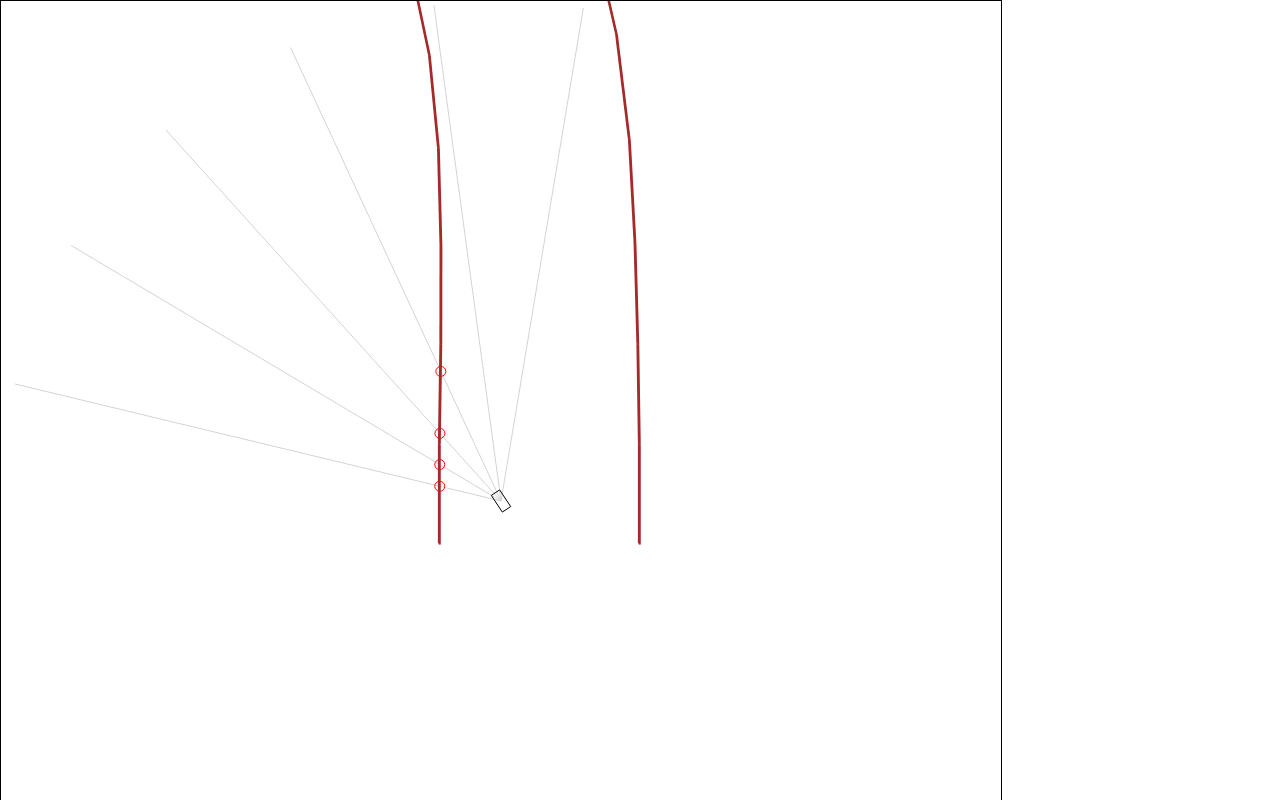
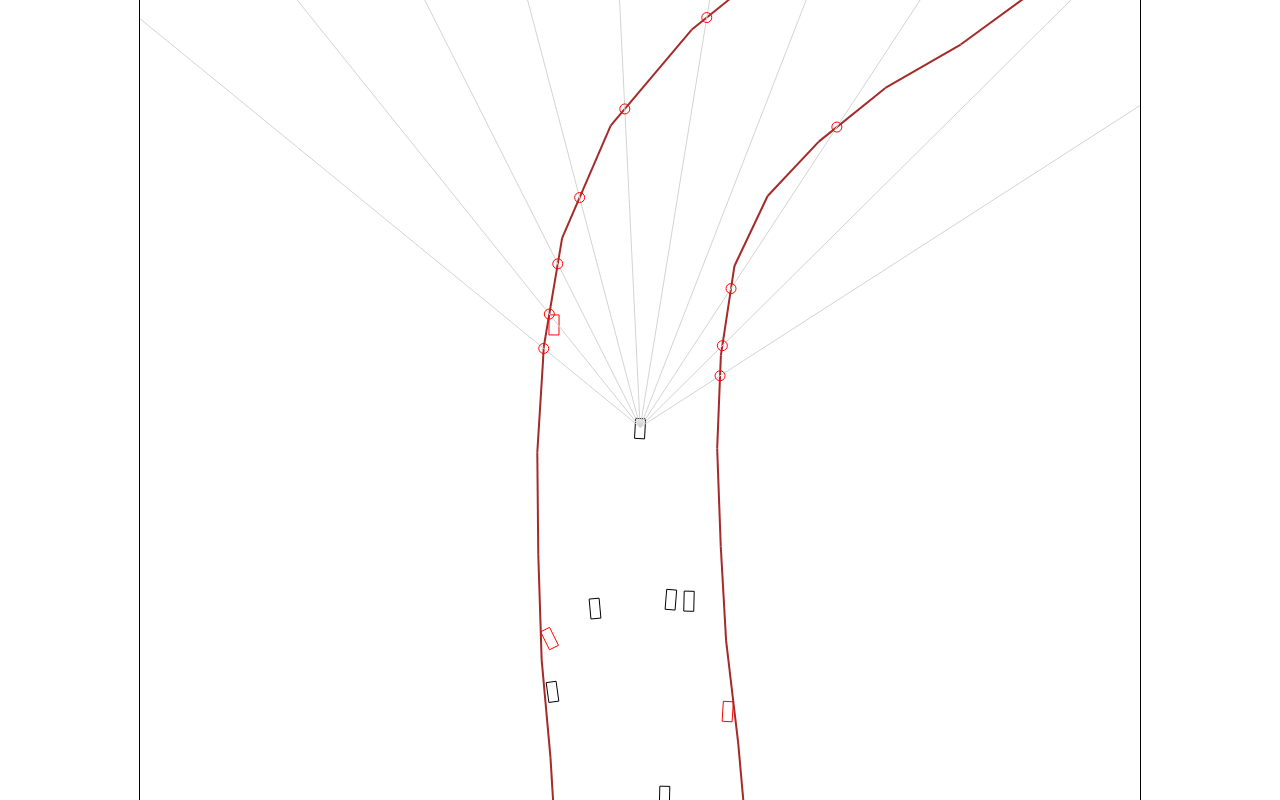
Before and after one commit to superosku/car-neural, a React (Create React App) app: page / in a window 1280 px wide. Shown: the top 800 px of the page. Built offline with nearby package versions, Linux system fonts and the light colour scheme.

Commit message:
Decently working evolution NN car thing

```diff
--- a/src/App.css
+++ b/src/App.css
@@ -1,47 +1,23 @@
 
-.main-container {
-    /*border: 1px solid black;*/
+html, body, #root {
+    height: 100%;
 }
 
-.main-container canvas {
+#root {
+    display: flex;
+    justify-content: center;
+    align-items: center;
+}
+
+.game-container {
+    display: flex;
+    flex-direction: column;
+}
+
+.game-container canvas {
     border: 1px solid black;
 }
 
-/*.App {*/
-/*  text-align: center;*/
-/*}*/
+.game-container button {
 
-/*.App-logo {*/
-/*  height: 40vmin;*/
-/*  pointer-events: none;*/
-/*}*/
-
-/*@media (prefers-reduced-motion: no-preference) {*/
-/*  .App-logo {*/
-/*    animation: App-logo-spin infinite 20s linear;*/
-/*  }*/
-/*}*/
-
-/*.App-header {*/
-/*  background-color: #282c34;*/
-/*  min-height: 100vh;*/
-/*  display: flex;*/
-/*  flex-direction: column;*/
-/*  align-items: center;*/
-/*  justify-content: center;*/
-/*  font-size: calc(10px + 2vmin);*/
-/*  color: white;*/
-/*}*/
-
-/*.App-link {*/
-/*  color: #61dafb;*/
-/*}*/
-
-/*@keyframes App-logo-spin {*/
-/*  from {*/
-/*    transform: rotate(0deg);*/
-/*  }*/
-/*  to {*/
-/*    transform: rotate(360deg);*/
-/*  }*/
-/*}*/
+}
--- a/src/App.tsx
+++ b/src/App.tsx
@@ -1,12 +1,8 @@
 import React, {EffectCallback} from 'react';
-import logo from './logo.svg';
 import './App.css';
 
-// TS2322: Type 'MutableRefObject<string | null>' is not assignable to type 'string | ((instance: HTMLCanvasElement | null) => void) | RefObject<HTMLCanvasElement> | null | undefined'.
-//   Type 'MutableRefObject<string | null>' is not assignable to type 'RefObject<HTMLCanvasElement>'.
-//     Types of property 'current' are incompatible.
-//       Type 'string | null' is not assignable to type 'HTMLCanvasElement | null'.
-//         Type 'string' is not assignable to type 'HTMLCanvasElement | null'.
+const maxSeeLength = 750
+const carSeeLinesPerSide = 5
 
 class Vector {
   x: number
@@ -15,6 +11,10 @@ class Vector {
   constructor(x: number, y: number) {
     this.x = x
     this.y = y
+  }
+
+  clone() {
+    return new Vector(this.x, this.y)
   }
 
   add(other: Vector) {
@@ -126,7 +126,7 @@ class NeuralNet {
   layerSizes: number[]
 
   constructor(layerSizes: number[]) {
-    console.log('NeuralNet constructor')
+    // console.log('NeuralNet constructor')
 
     this.weights = []
     this.layerValues = []
@@ -137,7 +137,7 @@ class NeuralNet {
     }
 
     for (let i = 0; i < layerSizes.length - 1; i++) {
-      const newWeightLayer = new Array(layerSizes[i] * (layerSizes[i + 1] + 1))
+      const newWeightLayer = new Array((layerSizes[i] + 1) * (layerSizes[i + 1] + 0))
 
       for (let j = 0; j < newWeightLayer.length; j++) {
         newWeightLayer[j] = Math.random() * 2 - 1 // -1 - 1
@@ -149,6 +149,30 @@ class NeuralNet {
     //
     // console.log('weihts', this.weights)
     // console.log('layerValues', this.layerValues)
+  }
+
+  cloneMutated() {
+    const newNeuralNet = new NeuralNet(this.layerSizes)
+
+    // // Sometimes completely random
+    // if (Math.random() < 0.1) {
+    //   return newNeuralNet
+    // }
+
+    for (let weightLayerIndex = 0; weightLayerIndex < this.weights.length; weightLayerIndex++) {
+      const thisWeightLayer = this.weights[weightLayerIndex]
+      const newWeightLayer = newNeuralNet.weights[weightLayerIndex]
+
+      for (let weightCellIndex = 0; weightCellIndex < thisWeightLayer.length; weightCellIndex++) {
+        let newWeight = thisWeightLayer[weightCellIndex]
+        if (Math.random() < 0.25) {
+          newWeight += (Math.random() - 0.5) * 0.25
+        }
+        newWeightLayer[weightCellIndex] = newWeight
+      }
+    }
+
+    return newNeuralNet
   }
 
   setFirstLayer(values: number[]) {
@@ -165,26 +189,44 @@ class NeuralNet {
       const fromLayerIndex = toLayerIndex - 1
       const weightArray = this.weights[fromLayerIndex]
 
+      // console.log('step')
+      // console.log(fromLayerIndex, toLayerIndex)
+
       const fromSize = this.layerSizes[fromLayerIndex]
       const toSize = this.layerSizes[toLayerIndex]
+
+      // console.log(fromSize, toSize)
 
       for (let toCellIndex = 0; toCellIndex < toSize; toCellIndex++) {
         this.layerValues[toLayerIndex][toCellIndex] = 0;
 
+        // console.log('1', this.layerValues[toLayerIndex])
+
         for (let fromCellIndex = 0; fromCellIndex < fromSize; fromCellIndex++) {
           const fromInputValue = this.layerValues[fromLayerIndex][fromCellIndex]
 
-          const weight = weightArray[(fromSize+ 1) * toCellIndex + fromCellIndex]
+          const weight = weightArray[(fromSize + 1) * toCellIndex + fromCellIndex]
           this.layerValues[toLayerIndex][toCellIndex] += weight * fromInputValue
         }
 
+        // console.log('2', this.layerValues[toLayerIndex])
+
         // Bias
-        const weight = weightArray[(fromSize + 1) * toCellIndex + fromSize]
+        const weight = weightArray[(fromSize + 1) * toCellIndex + fromSize - 1]
+        // console.log('weight', weight)
+        if (weight === undefined) {
+          debugger
+        }
         this.layerValues[toLayerIndex][toCellIndex] += weight * 1
+
+        // console.log('3', this.layerValues[toLayerIndex])
 
         this.layerValues[toLayerIndex][toCellIndex] = sigmoid(this.layerValues[toLayerIndex][toCellIndex]);
       }
+
+      // console.log('4', this.layerValues[toLayerIndex])
     }
+    // throw Error('JOU')
   }
 
   getLastLayer() {
@@ -194,30 +236,36 @@ class NeuralNet {
   }
 }
 
+const carStartPos = new Vector(500, 400)
+
 class Car {
   position: Vector
   angle: number
   speed: number
   neuralNet: NeuralNet
+  alive: boolean
+  diedOnFrame: undefined | number
 
   constructor(neuralNet: NeuralNet) {
-    this.position = new Vector(500, 400)
+    this.position = carStartPos.clone()
     this.angle = 0
     this.speed = 0
     this.neuralNet = neuralNet
-    // this.neuralNet = new NeuralNet([6, 3, 2])
+    this.alive = true
+    this.diedOnFrame = undefined
   }
 
-  afterStep() {
+  doStep() {
     const directionVector = new Vector(0, -1)
       .rotate(this.angle)
       .multiply(this.speed)
 
-    let newCar = new Car(this.neuralNet)
-    newCar.position = this.position.add(directionVector)
-    newCar.angle = this.angle
-    newCar.speed = this.speed
+    this.position = this.position.add(directionVector)
+  }
 
+  mutateNew() {
+    const newNeuralNet = this.neuralNet.cloneMutated()
+    const newCar = new Car(newNeuralNet)
     return newCar
   }
 
@@ -235,10 +283,12 @@ class Car {
 
     const correctedCamera = camera.multiply(-1).add(new Vector(500, 500))
 
-    drawLine(ctx, topLeft.add(correctedCamera), topRight.add(correctedCamera))
-    drawLine(ctx, topRight.add(correctedCamera), bottomRight.add(correctedCamera))
-    drawLine(ctx, bottomRight.add(correctedCamera), bottomLeft.add(correctedCamera))
-    drawLine(ctx, bottomLeft.add(correctedCamera), topLeft.add(correctedCamera))
+    const color = this.alive ? 'black' : 'red'
+
+    drawLine(ctx, topLeft.add(correctedCamera), topRight.add(correctedCamera), color)
+    drawLine(ctx, topRight.add(correctedCamera), bottomRight.add(correctedCamera), color)
+    drawLine(ctx, bottomRight.add(correctedCamera), bottomLeft.add(correctedCamera), color)
+    drawLine(ctx, bottomLeft.add(correctedCamera), topLeft.add(correctedCamera), color)
   }
 
   checkCollision(line: Line) {
@@ -255,14 +305,12 @@ class Car {
   }
 
   see(ctx: CanvasRenderingContext2D, camera: Vector, borders: Line[], maxDistance: number, draw: boolean = true): number[] {
-    const linesPerSide = 3
+    let distances: number[] = new Array(carSeeLinesPerSide * 2)
 
-    let distances: number[] = new Array(linesPerSide * 2)
-
-    for (let angleIndex = 0; angleIndex < linesPerSide * 2; angleIndex += 1) {
+    for (let angleIndex = 0; angleIndex < carSeeLinesPerSide * 2; angleIndex += 1) {
       distances[angleIndex] = maxDistance
 
-      const angle = this.angle + 0.3 * (angleIndex + 0.5 - linesPerSide)
+      const angle = this.angle + Math.PI * (angleIndex + 0.5 - carSeeLinesPerSide) / carSeeLinesPerSide / 3
 
       const correctedCamera = camera.multiply(-1).add(new Vector(500, 500))
 
@@ -311,7 +359,7 @@ class Car {
 function generateRoute() {
   let parts: Line[] = []
 
-  let centerPoint = new Vector(500, 500)
+  let centerPoint = carStartPos.clone().add(new Vector(0, 11))
 
   let zoomLevel = 1
 
@@ -337,6 +385,13 @@ function generateRoute() {
 
     centerPoint = nextCenter
 
+    if (i === 0) {
+      parts = [
+        ...parts,
+        new Line(leftBottom, rightBottom)
+      ]
+    }
+
     parts = [
       ...parts,
       new Line(leftBottom, leftTop),
@@ -359,142 +414,185 @@ function generateRoute() {
   return parts
 }
 
-const initialNeuralNet = new NeuralNet([6, 3, 2])
-// initialNeuralNet.setFirstLayer([1, 1, 1, 1, 1, 1])
-// initialNeuralNet.forwardPropagate()
-// initialNeuralNet.getLastLayer()
+interface IGameProps {
+  setIteration: React.Dispatch<React.SetStateAction<number>>
+  setFps: React.Dispatch<React.SetStateAction<number>>
+  extraFast: boolean
+}
 
-// interface IGameProps {
-//
-// }
-//
-// const Game = ((): IGameProps) => {
-// }
+const Game = ({setIteration, extraFast, setFps}: IGameProps) => {
 
-const App = () => {
   const canvasRef = React.useRef<null | HTMLCanvasElement>(null)
-  const [directions, setDirections] = React.useState({
-    forward: false,
-    backwards: false,
-    left: false,
-    right: false,
+
+  const [camera, setCamera] = React.useState<Vector>(new Vector(0, 0))
+  const [intervalFunc, setIntervalFunc] = React.useState<() => void>(() => {
+    return () => {}
   })
-  const [camera, setCamera] = React.useState<Vector>(new Vector(0, 0))
-  const [car, setCar] = React.useState(new Car(initialNeuralNet))
-  const [borders, setBorders] = React.useState(generateRoute())
 
   React.useEffect(() => {
-    if (canvasRef === null) {
+    if (canvasRef === null || canvasRef.current === null) {
       return
     }
 
-    const interval = setInterval(() => {
-      setDirections((currentDirections) => {
-        setCar((currentCar) => {
-          const newCar = currentCar.afterStep()
-
-          setCamera((currentCamera) => {
     const canvas: HTMLCanvasElement = canvasRef.current!
     const ctx = canvas.getContext("2d")!;
 
+    const carCount = 30
+
+    let cars = [...Array(carCount * 10)].map(() => {
+      return new Car(new NeuralNet([carSeeLinesPerSide * 2 + 1, 10, 5, 2]))
+    })
+    let borders = generateRoute()
+    let loopIndex = 0;
+    let iterationIndex = 1;
+
+    // let lastTime = Date.now()
+    const maxFpsTimeListLen = 5
+    let latestTimes = [Date.now()]
+
+    setIteration(iterationIndex)
+
+    const intervalCallback = () => {
+      loopIndex += 1;
+
+      if (loopIndex % 10 === 0) {
+        setFps(Math.round(1 / (Date.now() - latestTimes[latestTimes.length - 1]) * 1000 * maxFpsTimeListLen))
+      }
+      latestTimes = [Date.now(), ...latestTimes].slice(0, maxFpsTimeListLen)
+
+      setCamera((currentCamera) => {
+
         ctx.clearRect(0, 0, canvas.width, canvas.height);
-
-            // if (currentDirections.left) {
-            //   currentCar.angle -= 0.01
-            // }
-            // if (currentDirections.right) {
-            //   currentCar.angle += 0.01
-            // }
-            // if (currentDirections.forward) {
-            //   currentCar.speed += 0.05
-            // }
-            // if (currentDirections.backwards) {
-            //   currentCar.speed -= 0.05
-            // }
-
-            const maxSeeLength = 500
-            const seeDistances = newCar.see(ctx, currentCamera, borders, maxSeeLength)
-            newCar.neuralNet.setFirstLayer(seeDistances.map(distance => distance / maxSeeLength))
-            newCar.neuralNet.forwardPropagate()
-            const nnOutputs = newCar.neuralNet.getLastLayer()
-
-            currentCar.speed = nnOutputs[0]
-            currentCar.angle += (nnOutputs[1] - 0.5)
-
-            currentCar.speed *= 0.98
-
-            newCar.draw(ctx, currentCamera)
-            setCar(newCar)
 
         for (var i = 0; i < borders.length; i++) {
           borders[i].draw(ctx, currentCamera)
         }
 
+        let allDead = true
+        for (let carIndex = 0; carIndex < cars.length; carIndex++) {
+          let car = cars[carIndex]
+
+          car.draw(ctx, currentCamera)
+
           if (borders.some(border => {
-              return currentCar.checkCollision(border)
+            return car.checkCollision(border)
           })) {
-              // console.log('collision')
+            car.alive = false
+            continue
+          }
+          allDead = false
+
+          const seeDistances = car.see(ctx, currentCamera, borders, maxSeeLength, false)
+          console.log('speed is', car.speed)
+          car.neuralNet.setFirstLayer([...seeDistances.map(distance => distance / maxSeeLength), car.speed])
+          car.neuralNet.forwardPropagate()
+          const nnOutputs = car.neuralNet.getLastLayer()
+
+          // car.speed += (nnOutputs[0] - 0.5) * 0.2
+          car.speed += (nnOutputs[0]) * 0.1
+          car.angle += (nnOutputs[1] - 0.5) * 0.2
+
+          car.speed *= 0.96
+
+          car.doStep()
         }
 
-            return newCar.position
+        const sortedCars = cars.sort((a, b) => {
+          return (
+            a.position.add(carStartPos.multiply(-1)).abs() >
+            b.position.add(carStartPos.multiply(-1)).abs()
+              ? -1 : 1
+          )
+          // return (
+          //   a.position.add(carStartPos.multiply(-1)).abs() / Math.sqrt(10 + (a.diedOnFrame || loopIndex)) >
+          //   b.position.add(carStartPos.multiply(-1)).abs() / Math.sqrt(10 + (b.diedOnFrame || loopIndex))
+          //     ? -1 : 1
+          // )
         })
-          return newCar
+
+        if ((loopIndex > 60 * 10 && iterationIndex < 10) || allDead || (loopIndex > 60 * 30)) {
+          loopIndex = 0
+          iterationIndex += 1;
+          setIteration(iterationIndex)
+
+          cars = sortedCars.slice(0, carCount / 2).map(car => {
+            car.position = carStartPos.clone()
+            car.angle = 0
+            car.alive = true
+            car.diedOnFrame = undefined
+            return car
           })
-        return currentDirections
+          const mutatedCars = cars.map(oldCar => oldCar.mutateNew())
+
+          cars = cars.concat(mutatedCars)
+
+          borders = generateRoute()
+        }
+
+        const sortedAliveCars = sortedCars.filter(car => car.alive)
+        if (sortedAliveCars) {
+          sortedAliveCars[0].see(ctx, currentCamera, borders, maxSeeLength, true)
+          return sortedAliveCars[0].position
+        }
+
+        return cars[0].position
       })
-    }, 1000 / 60)
+    }
+    // console.log('setIntervalFunc', intervalCallback)
+    setIntervalFunc(() => {return intervalCallback})
+    // return intervalCallback
+  }, [canvasRef])
 
+  React.useEffect(() => {
+    if (!extraFast) {
+      const interval = setInterval(intervalFunc, 1000 / 60)
       return () => {
         clearInterval(interval)
       }
-  }, [canvasRef])
-
-  const onKeyDown = (event: React.KeyboardEvent<HTMLDivElement>) => {
-    if (event.key === 'ArrowUp') {
-      setDirections({...directions, forward: true})
+    } else {
+      let timeout: undefined | number = undefined
+      const func = () => {
+        intervalFunc()
+        timeout = window.setTimeout(func, 0)
+        return timeout
       }
-    if (event.key === 'ArrowDown') {
-      setDirections({...directions, backwards: true})
-    }
-    if (event.key === 'ArrowLeft') {
-      setDirections({...directions, left: true})
-    }
-    if (event.key === 'ArrowRight') {
-      setDirections({...directions, right: true})
+      func()
+      return () => {
+        if (timeout !== undefined) {
+          clearTimeout(timeout)
         }
       }
-
-  const onKeyUp = (event: React.KeyboardEvent<HTMLDivElement>) => {
-    if (event.key === 'ArrowUp') {
-      setDirections({...directions, forward: false})
     }
-    if (event.key === 'ArrowDown') {
-      setDirections({...directions, backwards: false})
-    }
-    if (event.key === 'ArrowLeft') {
-      setDirections({...directions, left: false})
-    }
-    if (event.key === 'ArrowRight') {
-      setDirections({...directions, right: false})
-    }
-  }
+  }, [extraFast, intervalFunc])
 
   return (
-    <div
+    <canvas
       tabIndex={-1}
-      className="App"
-      onKeyDown={onKeyDown}
-      onKeyUp={onKeyUp}
-    >
-      <div className={'main-container'}>
-        <canvas
       ref={canvasRef}
       width={1000}
-          height={1000}
-        ></canvas>
-      </div>
-    </div>
+      height={1000}>
+    </canvas>
   );
 }
 
+const App = () => {
+  const [iteration, setIteration] = React.useState(0)
+  const [fps, setFps] = React.useState(0)
+  const [extraFast, setExtraFast] = React.useState(false)
+  return <div className={'game-container'}>
+    <h1>Iteration {iteration} (FPS:{fps})</h1>
+    <Game
+      setIteration={setIteration}
+      extraFast={extraFast}
+      setFps={setFps}
+    />
+    <div>
+      <button onClick={() => {
+        setExtraFast(!extraFast)
+      }}>Extra fast ({extraFast ? 'true' : 'false'})
+      </button>
+    </div>
+  </div>
+}
+
 export default App;
```
Lines whose indentation alone changed are shown as unchanged.
